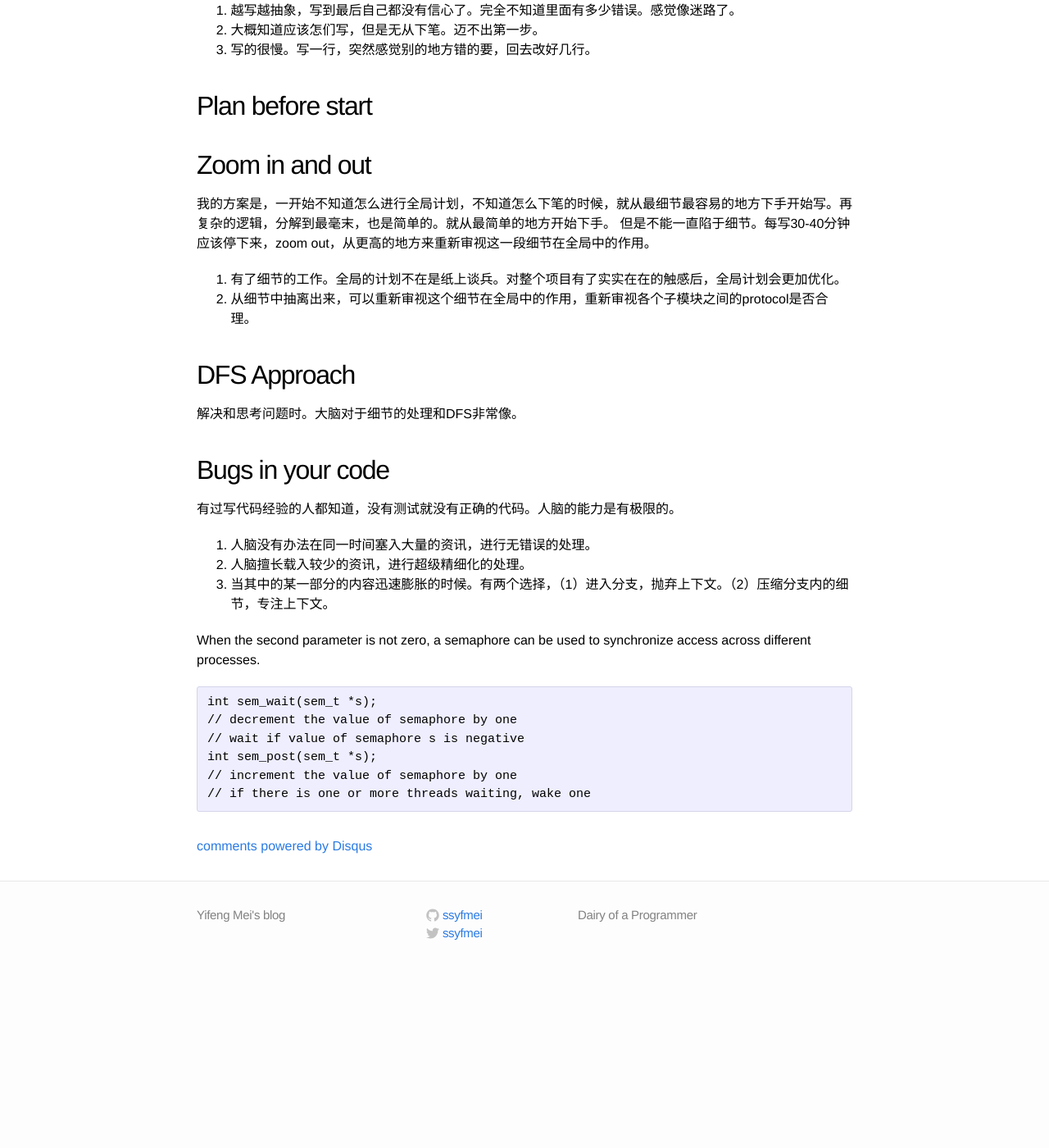
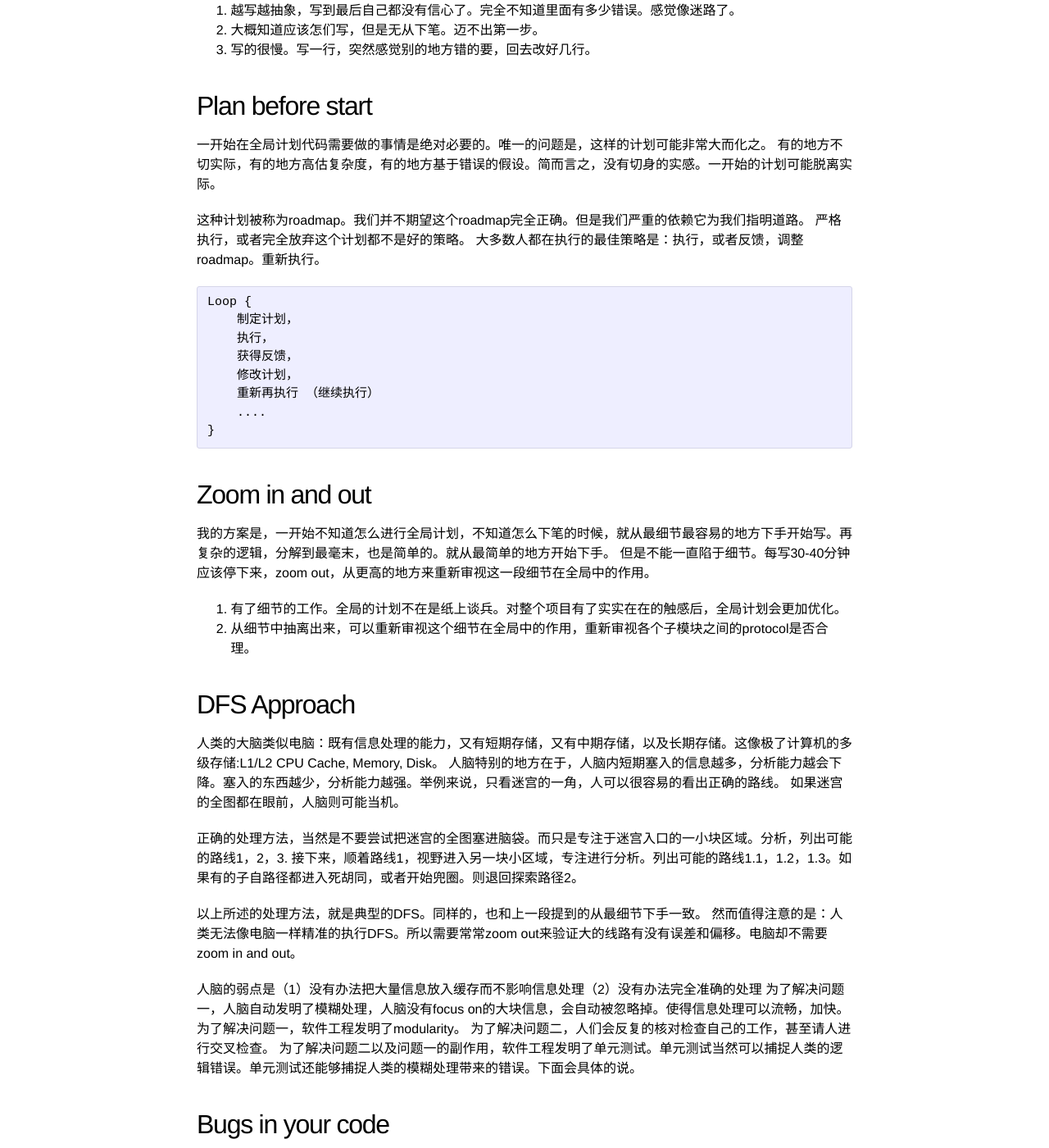
Before and after one commit to ssyfmei/ssyfmei.github.io, a Jekyll site: the page built from _posts/2025-01-22-OnCoding.markdown, in a window 1280 px wide and 1400 px high, scrolled down 369 px. Shown: the whole window at 82% size. Built offline with Jekyll 4.4.1, drawn with Linux system fonts in a browser that asks for light colours; comment, search, counter and statistics services are not loaded; before the commit the page ends 1564 px from its top, so only the background shows below that; some of the changed text lies outside the part shown.

Commit message:
Update 2025-01-22-OnCoding.markdown
second revision

```diff
--- a/_posts/2025-01-22-OnCoding.markdown
+++ b/_posts/2025-01-22-OnCoding.markdown
@@ -17,6 +17,21 @@ mathjax: false
 3. 写的很慢。写一行，突然感觉别的地方错的要，回去改好几行。
 
 ## Plan before start
+一开始在全局计划代码需要做的事情是绝对必要的。唯一的问题是，这样的计划可能非常大而化之。
+有的地方不切实际，有的地方高估复杂度，有的地方基于错误的假设。简而言之，没有切身的实感。一开始的计划可能脱离实际。
+
+这种计划被称为roadmap。我们并不期望这个roadmap完全正确。但是我们严重的依赖它为我们指明道路。
+严格执行，或者完全放弃这个计划都不是好的策略。
+大多数人都在执行的最佳策略是：执行，或者反馈，调整roadmap。重新执行。
+
+    Loop {
+        制定计划，
+        执行，
+        获得反馈，
+        修改计划，
+        重新再执行 （继续执行）
+        ....
+    }
 
 
 ## Zoom in and out
@@ -27,7 +42,22 @@ mathjax: false
 
 
 ## DFS Approach
-解决和思考问题时。大脑对于细节的处理和DFS非常像。
+人类的大脑类似电脑：既有信息处理的能力，又有短期存储，又有中期存储，以及长期存储。这像极了计算机的多级存储:L1/L2 CPU Cache, Memory, Disk。
+人脑特别的地方在于，人脑内短期塞入的信息越多，分析能力越会下降。塞入的东西越少，分析能力越强。举例来说，只看迷宫的一角，人可以很容易的看出正确的路线。
+如果迷宫的全图都在眼前，人脑则可能当机。
+
+正确的处理方法，当然是不要尝试把迷宫的全图塞进脑袋。而只是专注于迷宫入口的一小块区域。分析，列出可能的路线1，2，3.
+接下来，顺着路线1，视野进入另一块小区域，专注进行分析。列出可能的路线1.1，1.2，1.3。如果有的子自路径都进入死胡同，或者开始兜圈。则退回探索路径2。
+
+以上所述的处理方法，就是典型的DFS。同样的，也和上一段提到的从最细节下手一致。
+然而值得注意的是：人类无法像电脑一样精准的执行DFS。所以需要常常zoom out来验证大的线路有没有误差和偏移。电脑却不需要zoom in and out。
+
+人脑的弱点是（1）没有办法把大量信息放入缓存而不影响信息处理（2）没有办法完全准确的处理
+为了解决问题一，人脑自动发明了模糊处理，人脑没有focus on的大块信息，会自动被忽略掉。使得信息处理可以流畅，加快。
+为了解决问题一，软件工程发明了modularity。
+为了解决问题二，人们会反复的核对检查自己的工作，甚至请人进行交叉检查。
+为了解决问题二以及问题一的副作用，软件工程发明了单元测试。单元测试当然可以捕捉人类的逻辑错误。单元测试还能够捕捉人类的模糊处理带来的错误。下面会具体的说。
+
 
 ## Bugs in your code
 有过写代码经验的人都知道，没有测试就没有正确的代码。人脑的能力是有极限的。
@@ -35,15 +65,7 @@ mathjax: false
 2. 人脑擅长载入较少的资讯，进行超级精细化的处理。
 3. 当其中的某一部分的内容迅速膨胀的时候。有两个选择，（1）进入分支，抛弃上下文。（2）压缩分支内的细节，专注上下文。
 
-
-
-
-When the second parameter is not zero, a semaphore can be used to synchronize access across different processes.
-
-
-    int sem_wait(sem_t *s);
-    // decrement the value of semaphore by one
-    // wait if value of semaphore s is negative
-    int sem_post(sem_t *s);
-    // increment the value of semaphore by one
-    // if there is one or more threads waiting, wake one
+软件错误一，代码可以正确的处理case1，case2。于是人类有时会把略微不同的case1.1归入case1，错误的认为代码可以处理它。
+软件错误二，根本忘了某个case
+软件错误三，肉眼执行错误。逻辑上错误以为执行代码会到达某种效果。Semantics错误。
+软件错误四，单纯的大脑出错，把19+28算成37
```
